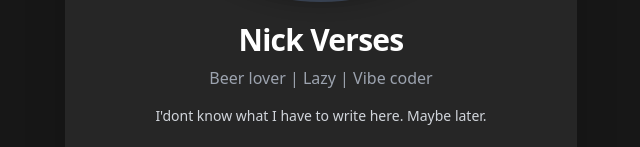
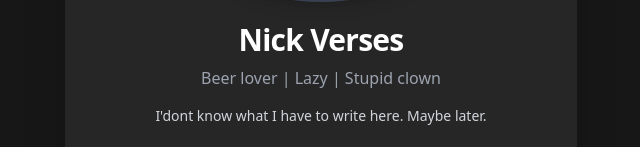
Before and after one commit to MrPivo322/First-Website-by-ChatGPT, a plain HTML site: page index.html in a window 1280 px wide. Shown: the part 653-800 px from the top of the page, 319-959 px from the left. Drawn offline with nearby package versions, Linux system fonts and the light colour scheme.

Commit message:
Update index.html
clown

```diff
--- a/index.html
+++ b/index.html
@@ -18,7 +18,7 @@
       <img src="https://raw.githubusercontent.com/MrPivo322/First-Website-by-ChatGPT/refs/heads/main/photo.jpg" alt="Profile Photo" class="mx-auto rounded-full mb-5 shadow-lg border-2 border-gray-700">
 
       <h1 class="text-3xl font-bold text-white tracking-tight">Nick Verses</h1>
-      <p class="text-gray-400 mt-2">Beer lover | Lazy | Vibe coder</p>
+      <p class="text-gray-400 mt-2">Beer lover | Lazy | Stupid clown</p>
       <p class="mt-4 text-gray-300 text-sm">
         I'dont know what I have to write here. Maybe later.
       </p>
```
